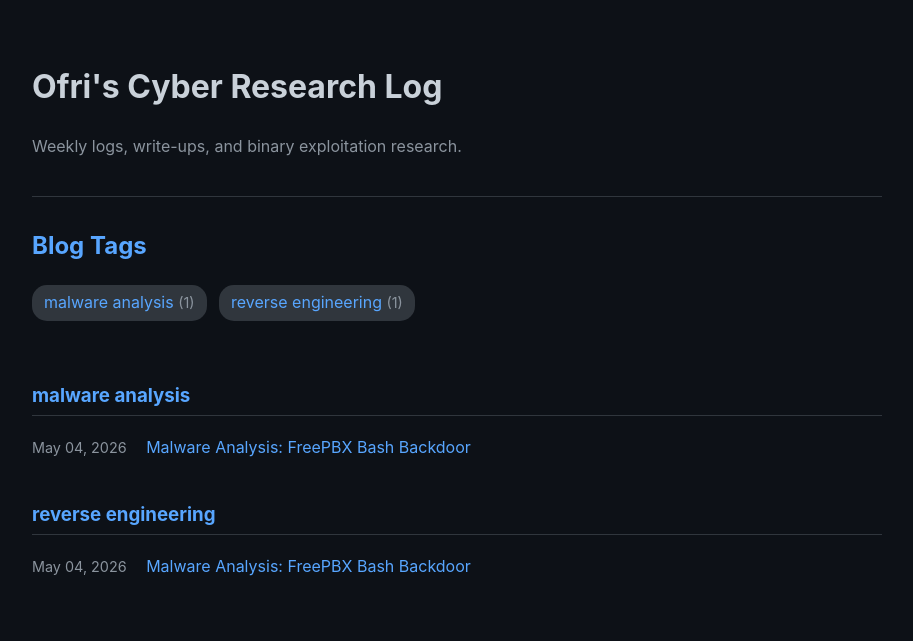
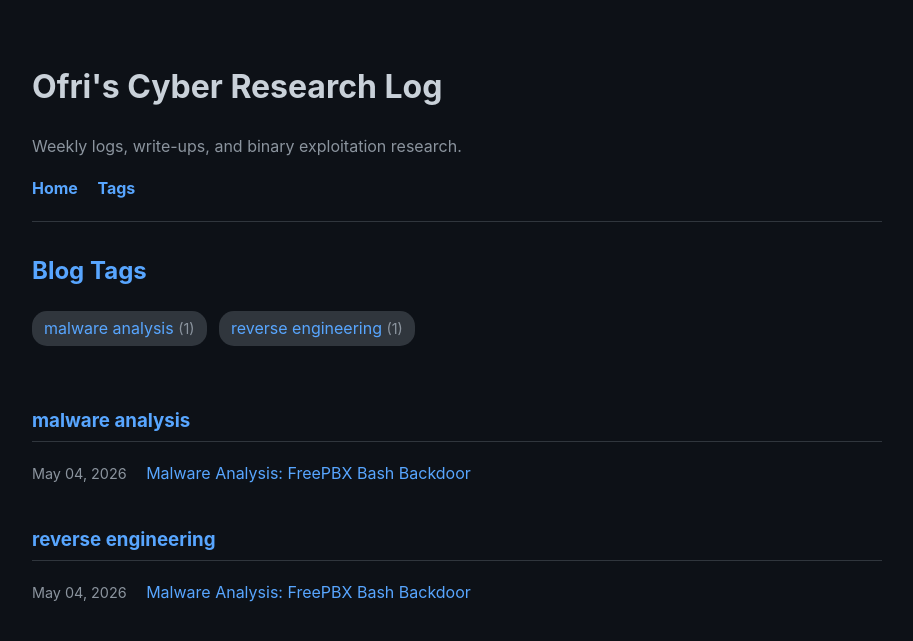
Before and after one commit to ofri09bs/ofri09bs.github.io, a Jekyll site: the page built from tags.html, in a window 1280 px wide. Shown: the top 641 px of the page, without its empty margins (183-1096 px from the left). Built offline with Jekyll 4.4.1, drawn with Linux system fonts in a browser that asks for light colours.

Commit message:
Update default.html

```diff
--- a/_layouts/default.html
+++ b/_layouts/default.html
@@ -33,6 +33,10 @@
     <header>
         <h1><a href="/" style="color: #c9d1d9;">{{ site.title }}</a></h1>
         <p style="color: #8b949e;">{{ site.description }}</p>
+        <nav style="margin-top: 15px;">
+            <a href="/" style="margin-right: 15px; font-weight: bold;">Home</a>
+            <a href="/tags.html" style="font-weight: bold;">Tags</a>
+        </nav>
     </header>
     <main>
         {{ content }}
```
